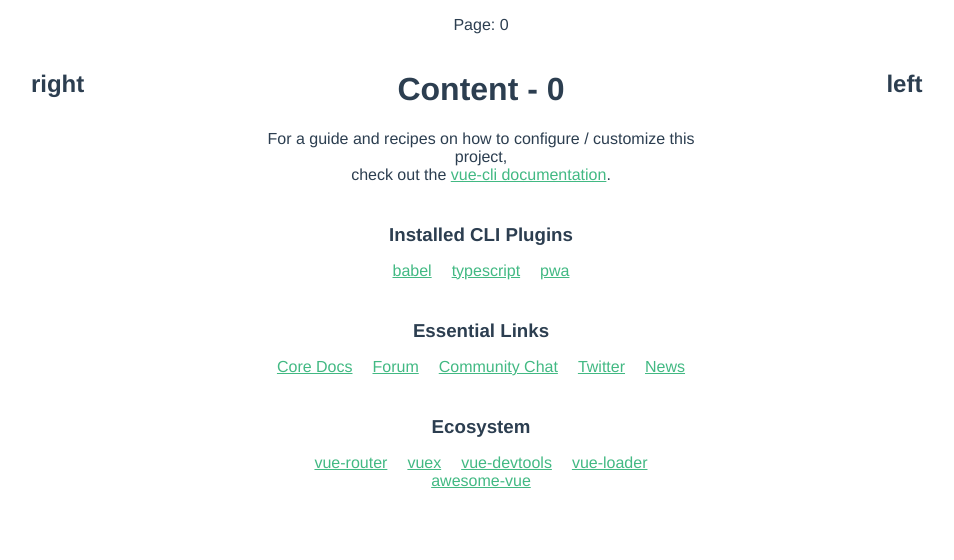
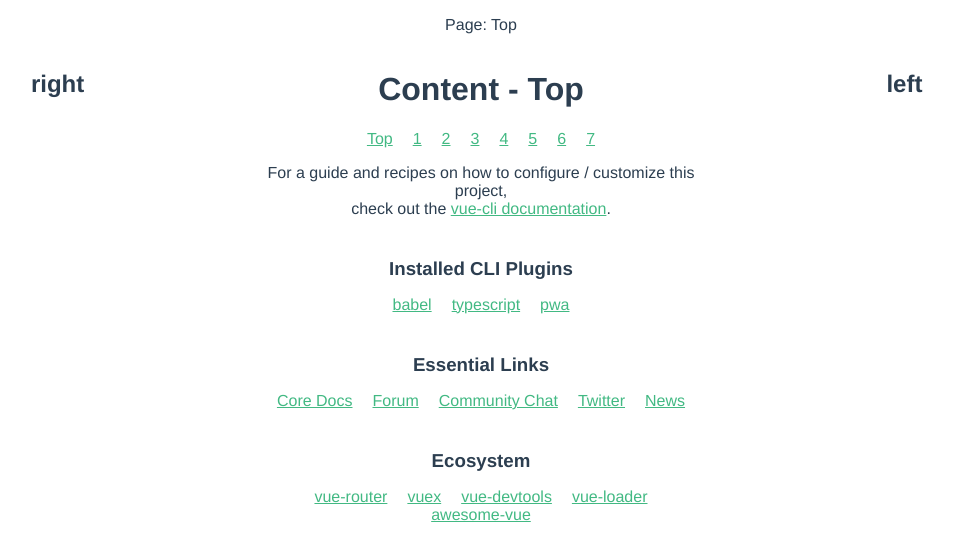
Before and after one commit to Ryoh827/vue-sample, a Vue app: page / in a window 1280 px wide. Shown: the top 560 px of the page, without its empty margins (159-1113 px from the left). Built offline with nearby package versions, Linux system fonts and the light colour scheme.

Commit message:
feat: add paging to Home.vue

```diff
--- a/src/components/MainContent.vue
+++ b/src/components/MainContent.vue
@@ -1,6 +1,32 @@
 <template>
   <div class="hello">
-    <h1>{{ msg }} - {{ pageId }}</h1>
+    <h1>{{ msg }} - {{ pageId || "Top" }}</h1>
+    <ul>
+      <router-link tag="li" :to="{ name: 'home'}">
+        <a>Top</a>
+      </router-link>
+      <router-link tag="li" :to="{ name: 'page', params: { id: 1 }}">
+        <a>1</a>
+      </router-link>
+      <router-link tag="li" :to="{ name: 'page', params: { id: 2 }}">
+        <a>2</a>
+      </router-link>
+      <router-link tag="li" :to="{ name: 'page', params: { id: 3 }}">
+        <a>3</a>
+      </router-link>
+      <router-link tag="li" :to="{ name: 'page', params: { id: 4 }}">
+        <a>4</a>
+      </router-link>
+      <router-link tag="li" :to="{ name: 'page', params: { id: 5 }}">
+        <a>5</a>
+      </router-link>
+      <router-link tag="li" :to="{ name: 'page', params: { id: 6 }}">
+        <a>6</a>
+      </router-link>
+      <router-link tag="li" :to="{ name: 'page', params: { id: 7 }}">
+        <a>7</a>
+      </router-link>
+    </ul>
     <p>
       For a guide and recipes on how to configure / customize this project,<br>
       check out the
@@ -32,7 +58,7 @@
 </template>
 
 <script lang="ts">
-import { Component, Prop, Vue } from 'vue-property-decorator';
+import { Component, Prop, Vue, Watch } from 'vue-property-decorator';
 
 @Component
 export default class MainContent extends Vue {
@@ -40,6 +66,11 @@ export default class MainContent extends Vue {
   @Prop() private id!: number;
 
   private pageId: number = this.id || 0;
+
+  @Watch('id')
+  private onIdChanged(val: number, oldVal: number) {
+    this.pageId = val;
+  }
 }
 </script>
 
--- a/src/views/Home.vue
+++ b/src/views/Home.vue
@@ -1,7 +1,7 @@
 <template>
   <div class="home">
     <div>
-      <p>Page: {{ this.$route.params.id || 0 }} </p>
+      <p>Page: {{ this.$route.params.id || "Top" }} </p>
     </div>
     <Menu text="right"/>
     <MainContent msg="Content" :id="this.$route.params.id"/>
@@ -10,7 +10,7 @@
 </template>
 
 <script lang="ts">
-import { Component, Vue } from 'vue-property-decorator';
+import { Component, Vue, Watch } from 'vue-property-decorator';
 import MainContent from '@/components/MainContent.vue';
 import Menu from '@/components/Menu.vue';
 
```
